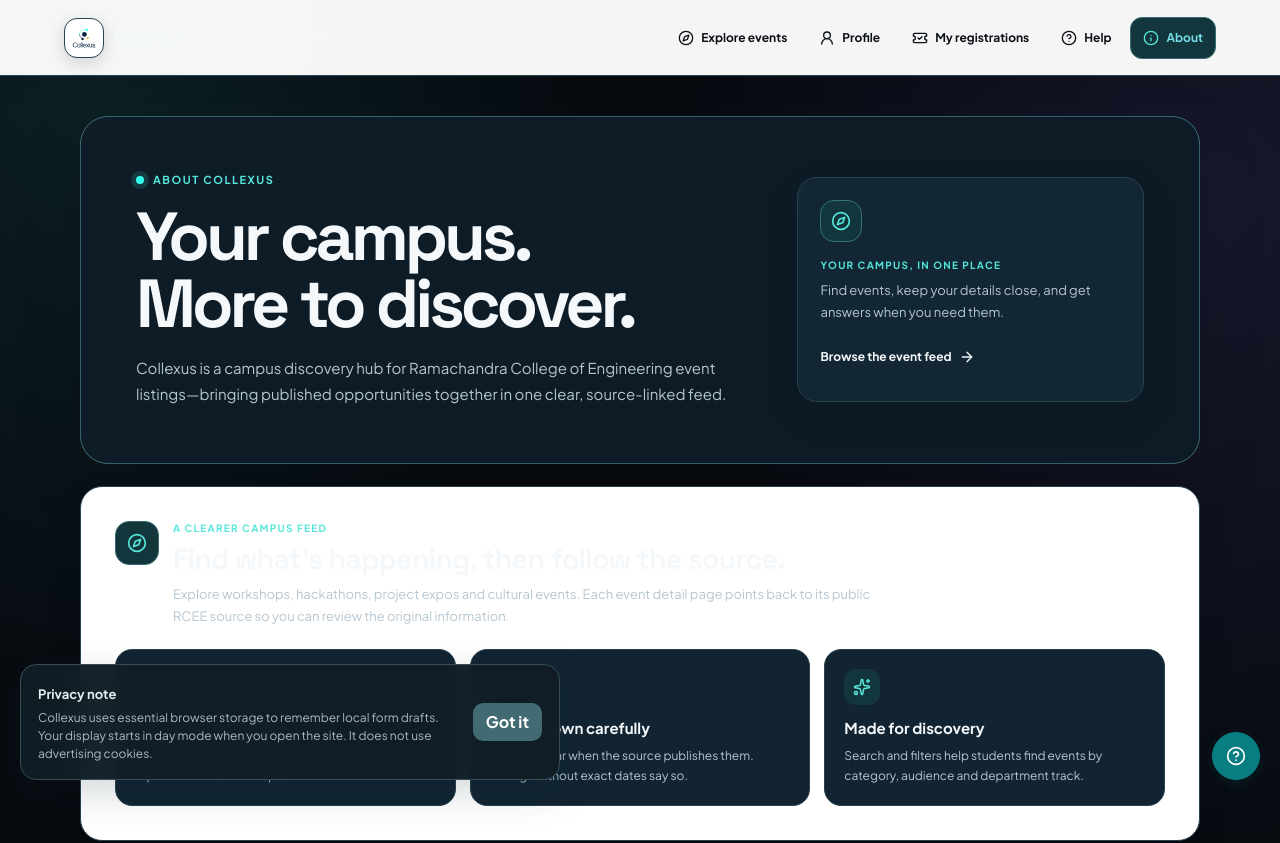
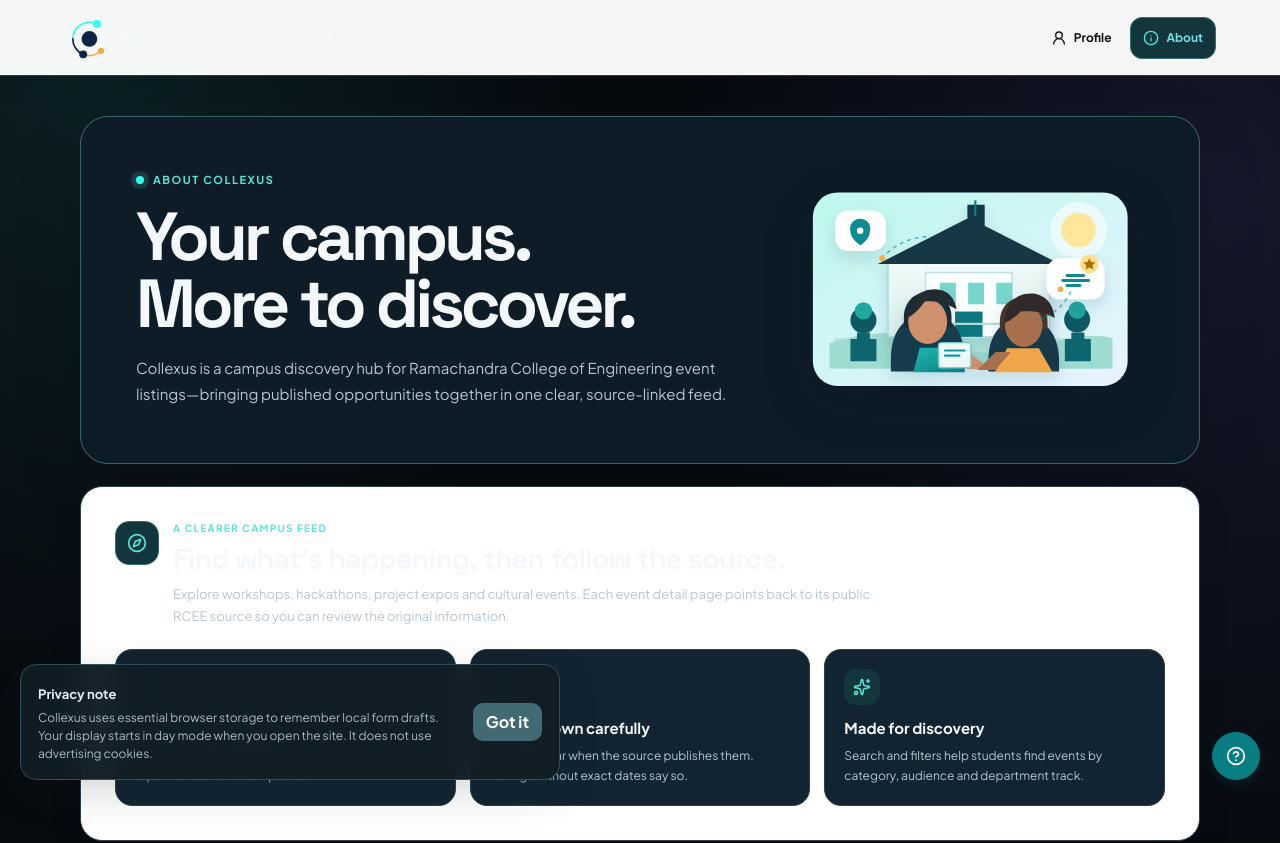
Before and after one commit to Collexus/project-collexus, a Next.js app: page /about in a window 1280 px wide. Shown: the top 843 px of the page. Built offline with nearby package versions, Linux system fonts and the light colour scheme; a web font is replaced by a local one.

Commit message:
Refine content page navigation and About illustration

```diff
--- a/app/about/page.tsx
+++ b/app/about/page.tsx
@@ -20,6 +20,7 @@
       eyebrow="ABOUT COLLEXUS"
       title={<>Your campus.<br />More to discover.</>}
       description="Collexus is a campus discovery hub for Ramachandra College of Engineering event listings—bringing published opportunities together in one clear, source-linked feed."
+      illustration={<CampusIllustration />}
     >
       <div className={styles.content}>
         <section className={styles.section}>
@@ -59,3 +60,65 @@
     </ContentPage>
   );
 }
+
+function CampusIllustration() {
+  return (
+    <svg viewBox="0 0 480 310" role="img" aria-labelledby="campus-art-title campus-art-description">
+      <title id="campus-art-title">Students discovering campus events together</title>
+      <desc id="campus-art-description">An illustrated campus, people, and event markers in Collexus teal and navy.</desc>
+      <defs>
+        <linearGradient id="campus-sky" x1="0" y1="0" x2="1" y2="1"><stop stopColor="#bdf8ee" /><stop offset="1" stopColor="#e8f3ff" /></linearGradient>
+        <linearGradient id="campus-building" x1="0" y1="0" x2="0" y2="1"><stop stopColor="#fff" /><stop offset="1" stopColor="#d6f0ed" /></linearGradient>
+        <linearGradient id="campus-shirt" x1="0" y1="0" x2="1" y2="1"><stop stopColor="#20b9ad" /><stop offset="1" stopColor="#087b86" /></linearGradient>
+        <filter id="campus-shadow" x="-20%" y="-20%" width="140%" height="150%"><feDropShadow dx="0" dy="10" stdDeviation="10" floodColor="#143546" floodOpacity=".13" /></filter>
+      </defs>
+      <rect x="22" y="20" width="436" height="268" rx="34" fill="url(#campus-sky)" />
+      <circle cx="390" cy="72" r="39" fill="#fff" opacity=".58" />
+      <circle cx="390" cy="72" r="24" fill="#ffe69a" />
+      <path d="M52 222h376v42H52z" fill="#b6e6de" />
+      <path d="M45 229c60-19 100-19 154 0 51 18 103 18 155-1 28-10 55-12 83-6v42H45z" fill="#9edbd0" />
+      <g filter="url(#campus-shadow)">
+        <path d="M126 115 238 61l112 54v105H126z" fill="url(#campus-building)" stroke="#a8d7d7" strokeWidth="2" />
+        <path d="m112 119 126-64 126 64H112z" fill="#123744" />
+        <path d="M178 131h120v89H178z" fill="#f9ffff" stroke="#bedddd" strokeWidth="2" />
+        <path d="M198 145h22v30h-22zm39 0h22v30h-22zm39 0h22v30h-22z" fill="#77d6cc" />
+        <path d="M219 185h38v35h-38z" fill="#0c7781" />
+        <path d="M236 55v-18h24v30" fill="#123744" />
+        <path d="M247 31v22" stroke="#0b7b83" strokeWidth="3" />
+        <path d="M184 202h111" stroke="#b4d9d9" strokeWidth="3" />
+      </g>
+      <g fill="#0d5863"><circle cx="92" cy="197" r="18" /><circle cx="388" cy="196" r="18" /></g>
+      <g fill="#20a89f"><circle cx="92" cy="184" r="12" /><circle cx="388" cy="183" r="12" /></g>
+      <path d="M83 214h18v40H83zm-9 9h36v31H74zm306-9h18v40h-18zm-9 9h36v31h-36z" fill="#0d6570" />
+      <g filter="url(#campus-shadow)">
+        <path d="M130 251c0-41 21-63 51-63s51 22 51 63v17H130z" fill="#153a4c" />
+        <path d="M148 193c0-20 14-35 33-35s33 15 33 35v14h-66z" fill="#182e3b" />
+        <ellipse cx="181" cy="199" rx="27" ry="31" fill="#cf906e" />
+        <path d="M155 193c0-24 14-39 36-39 17 0 28 12 30 28-12-8-27-13-44-11-6 9-13 16-22 22z" fill="#242a31" />
+        <path d="M220 242h18l31 23h-29l-22-8z" fill="#cf906e" />
+        <path d="M170 235h42l21 34h-72z" fill="url(#campus-shirt)" />
+        <rect x="196" y="228" width="45" height="35" rx="4" fill="#eef9f7" stroke="#75c8c1" strokeWidth="2" />
+        <path d="M205 239h27m-27 7h20" stroke="#159a9a" strokeWidth="3" strokeLinecap="round" />
+      </g>
+      <g filter="url(#campus-shadow)">
+        <path d="M265 254c0-39 20-60 49-60s49 21 49 60v14H265z" fill="#17394a" />
+        <path d="M281 199c0-20 14-34 33-34s33 14 33 34v12h-66z" fill="#47362f" />
+        <ellipse cx="314" cy="204" rx="26" ry="30" fill="#a96f50" />
+        <path d="M287 201c2-26 15-41 37-41 18 0 31 13 33 34-12-7-28-11-47-9-6 6-13 12-23 16z" fill="#302b2b" />
+        <path d="M291 236h44l19 33h-80z" fill="#f0a64c" />
+        <path d="M275 241h21l-21 25h-25z" fill="#a96f50" />
+      </g>
+      <g filter="url(#campus-shadow)">
+        <rect x="53" y="45" width="70" height="56" rx="18" fill="#fff" />
+        <path d="M74 74a14 14 0 1 1 27 0c0 11-13 19-13 19S74 85 74 74z" fill="#0a8c91" />
+        <circle cx="87.5" cy="73" r="4.5" fill="#fff" />
+        <rect x="346" y="111" width="80" height="57" rx="18" fill="#fff" />
+        <path d="M368 142h36m-30-7h23m-23 14h18" stroke="#0b8990" strokeWidth="4" strokeLinecap="round" />
+        <circle cx="405" cy="119" r="13" fill="#ffdf8d" />
+        <path d="m405 111 2.6 5.2 5.8.8-4.2 4.1 1 5.8-5.2-2.8-5.2 2.8 1-5.8-4.2-4.1 5.8-.8z" fill="#a87000" />
+      </g>
+      <path d="M117 111c21-21 39-28 65-30m154 115c20-7 35-21 45-42" fill="none" stroke="#0f9c9d" strokeWidth="2" strokeDasharray="4 7" strokeLinecap="round" opacity=".7" />
+      <circle cx="118" cy="111" r="4" fill="#f2ae51" /><circle cx="365" cy="154" r="4" fill="#f2ae51" />
+    </svg>
+  );
+}
--- a/components/content-page.tsx
+++ b/components/content-page.tsx
@@ -1,16 +1,13 @@
-import Image from "next/image";
 import Link from "next/link";
 import type { ReactNode } from "react";
-import { ArrowRight, Compass, HelpCircle, Info, TicketCheck, UserRound } from "lucide-react";
+import { ArrowRight, Compass, Info, UserRound } from "lucide-react";
+import { CollexusHomeLogo } from "@/components/collexus-home-logo";
 import styles from "./content-page.module.css";
 
 const basePath = process.env.NEXT_PUBLIC_BASE_PATH ?? "";
 
 const navigation = [
-  { href: "/#featured-events", label: "Explore events", icon: Compass },
   { href: "/profile/", label: "Profile", icon: UserRound },
-  { href: "/registrations/", label: "My registrations", icon: TicketCheck },
-  { href: "/help/", label: "Help", icon: HelpCircle },
   { href: "/about/", label: "About", icon: Info },
 ];
 
@@ -19,20 +16,21 @@
   eyebrow,
   title,
   description,
+  illustration,
   children,
 }: {
   active: string;
   eyebrow: string;
   title: ReactNode;
   description: string;
+  illustration?: ReactNode;
   children: ReactNode;
 }) {
   return (
     <main className={styles.page} id="main-content" tabIndex={-1}>
       <header className={styles.header}>
         <Link className={styles.brand} href="/" aria-label="Collexus home">
-          <span className={styles.logoFrame}><Image src={`${basePath}/collexus-logo.svg`} alt="" width={36} height={36} /></span>
-          <span>Collexus</span>
+          <CollexusHomeLogo basePath={basePath} wordmarkClassName={styles.brandWord} />
         </Link>
         <nav className={styles.navigation} aria-label="Account and site navigation">
           {navigation.map(({ href, label, icon: Icon }) => (
@@ -50,12 +48,12 @@
             <h1>{title}</h1>
             <p className={styles.lede}>{description}</p>
           </div>
-          <aside className={styles.heroNote}>
+          {illustration ? <aside className={styles.heroIllustration}>{illustration}</aside> : <aside className={styles.heroNote}>
             <span className={styles.noteIcon}><Compass size={20} aria-hidden="true" /></span>
             <p className={styles.noteKicker}>YOUR CAMPUS, IN ONE PLACE</p>
             <p className={styles.noteCopy}>Find events, keep your details close, and get answers when you need them.</p>
             <Link href="/#featured-events" className={styles.noteLink}>Browse the event feed <ArrowRight size={16} aria-hidden="true" /></Link>
-          </aside>
+          </aside>}
         </section>
         {children}
         <footer className={styles.footer}>
```
Also changed, not shown: components/content-page.module.css.
